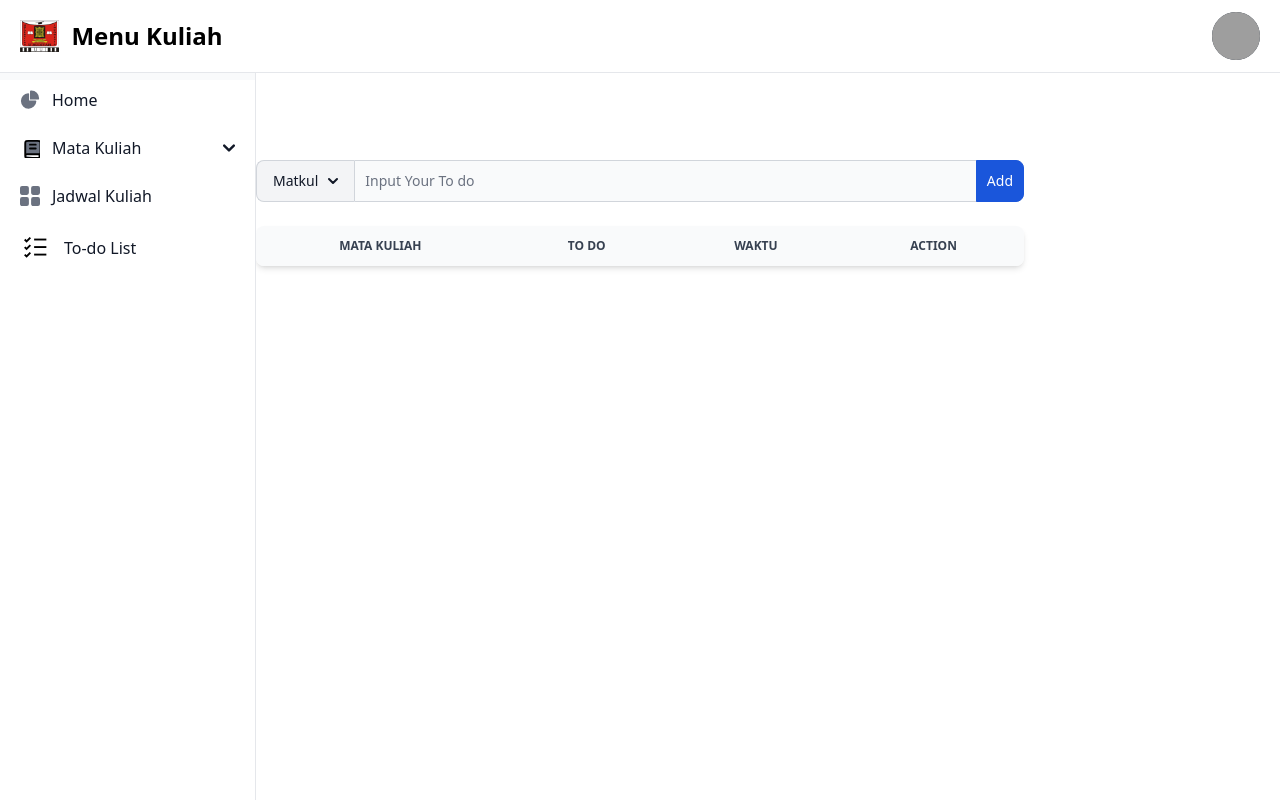
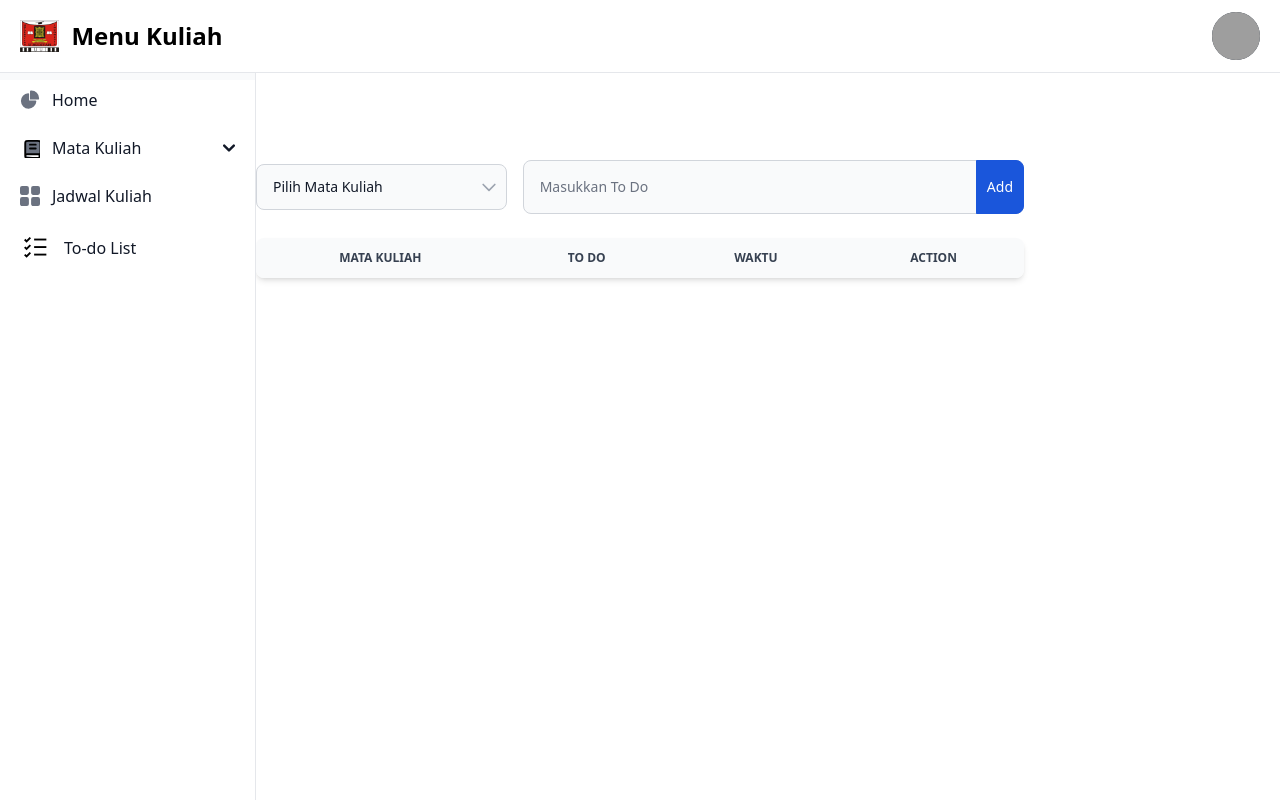
Before and after one commit to djaroephon/MenuKuliah, a Vue app: page /todo in a window 1280 px wide. Built offline with nearby package versions, Linux system fonts and the light colour scheme; grey boxes are pictures that could not be loaded.

Commit message:
Update TodoView.vue

```diff
--- a/src/views/TodoView.vue
+++ b/src/views/TodoView.vue
@@ -1,3 +1,84 @@
+  <template>
+    <div class="flex flex-col items-center mt-40 w-full"> <!-- Menggunakan margin-top untuk jarak dari atas -->
+      <!-- Form untuk input To Do -->
+      <form @submit="handleSubmit" class="w-full max-w-3xl"> <!-- Form di bagian atas -->
+        <div class="flex items-center space-x-4">
+          <!-- Dropdown untuk Mata Kuliah -->
+          <div class="relative w-1/3">
+            <select
+              v-model="selectedMatkul"
+              class="block w-full px-4 py-3 pr-8 text-sm text-gray-900 bg-gray-50 border border-gray-300 rounded-lg focus:ring-blue-500 focus:border-blue-500 dark:bg-gray-700 dark:border-gray-600 dark:placeholder-gray-400 dark:text-white dark:focus:border-blue-500 transition duration-200 ease-in-out appearance-none"
+            >
+              <option value="" disabled>Pilih Mata Kuliah</option>
+              <option value="PTI">PTI</option>
+              <option value="Pemrograman">Pemrograman</option>
+              <option value="Pancasila">Pancasila</option>
+              <option value="Matematika">Matematika</option>
+              <option value="Algoritma">Algoritma</option>
+              <option value="KSI">KSI</option>
+            </select>
+
+            <!-- Ikon dropdown -->
+            <div class="absolute inset-y-0 right-0 flex items-center px-2 pointer-events-none">
+              <svg class="w-5 h-5 text-gray-400" xmlns="http://www.w3.org/2000/svg" fill="none" viewBox="0 0 24 24" stroke="currentColor">
+                <path stroke-linecap="round" stroke-linejoin="round" stroke-width="2" d="M19 9l-7 7-7-7" />
+              </svg>
+            </div>
+          </div>
+
+          <!-- Input untuk To Do -->
+          <div class="relative w-2/3">
+            <input
+              type="text"
+              v-model="todoInput"
+              class="block p-4 w-full text-sm text-gray-900 bg-gray-50 border border-gray-300 rounded-lg focus:ring-blue-500 focus:border-blue-500 dark:bg-gray-700 dark:border-gray-600 dark:placeholder-gray-400 dark:text-white dark:focus:border-blue-500 transition duration-200 ease-in-out"
+              placeholder="Masukkan To Do"
+              required
+            />
+
+            <!-- Tombol Add -->
+            <button
+              type="submit"
+              class="absolute top-0 right-0 p-2.5 h-full text-sm font-medium text-white bg-blue-700 rounded-e-lg border border-blue-700 hover:bg-blue-800 focus:ring-4 focus:outline-none focus:ring-blue-300 dark:bg-blue-600 dark:hover:bg-blue-700 dark:focus:ring-blue-800 transition duration-200 ease-in-out"
+            >
+              Add
+            </button>
+          </div>
+        </div>
+      </form>
+      <div class="relative overflow-x-auto shadow-md sm:rounded-lg w-full max-w-3xl mt-6"> <!-- Menambahkan margin-top agar tidak terlalu dekat dengan input -->
+        <table class="min-w-full text-sm text-left text-gray-500 dark:text-gray-400">
+          <thead class="text-xs text-gray-700 uppercase bg-gray-50 dark:bg-gray-700 dark:text-gray-400 text-center">
+            <tr>
+              <th scope="col" class="px-2 py-3 md:px-6 md:py-3">Mata Kuliah</th>
+              <th scope="col" class="px-2 py-3 md:px-6 md:py-3">To Do</th>
+              <th scope="col" class="px-2 py-3 md:px-6 md:py-3">Waktu</th>
+              <th scope="col" class="px-2 py-3 md:px-6 md:py-3">Action</th>
+            </tr>
+          </thead>
+          <tbody>
+            <tr v-for="(item, index) in todo" :key="index" class="bg-white border-b dark:bg-gray-800 dark:border-gray-700 text-center">
+              <th scope="row" class="px-2 py-4 font-medium text-gray-900 whitespace-nowrap dark:text-white">
+                {{ item.matkul }}
+              </th>
+              <td class="px-2 py-4">{{ item.todo }}</td>
+              <td class="px-2 py-4">{{ item.waktu }}</td>
+              <td class="px-2 py-4">
+                <button
+                  @click="todo.splice(index, 1)"
+                  class="text-red-500 hover:underline"
+                >
+                  Hapus
+                </button>
+              </td>
+            </tr>
+          </tbody>
+        </table>
+      </div>
+    </div>
+  </template>
+
+
   <script setup>
   import { ref, onMounted, watch } from 'vue';
 
@@ -11,7 +92,6 @@ const handleSubmit = (event) => {
     event.preventDefault(); // Mencegah form refresh
 
     // Validasi input
-
 
     if (!todoInput.value) {
       alert('Silakan masukkan to do');
@@ -46,92 +126,6 @@ watch(todo, (newTodo) => {
     localStorage.setItem('todoList', JSON.stringify(newTodo));
   }, { deep: true });
   </script>
-<template>
-  <div class="flex flex-col items-center mt-40"> <!-- Menggunakan margin-top 16 untuk memberi jarak dari atas -->
-    <!-- Form untuk input To Do -->
-    <form @submit="handleSubmit" class="w-full max-w-3xl"> <!-- Form di bagian atas -->
-      <div class="flex">
-        <div class="relative">
-          <!-- Button Dropdown -->
-          <button
-            id="dropdown-button"
-            data-dropdown-toggle="dropdown"
-            class="flex-shrink-0 z-10 inline-flex items-center py-2.5 px-4 text-sm font-medium text-center text-gray-900 bg-gray-100 border border-e-0 border-gray-300 dark:border-gray-700 dark:text-white rounded-s-lg hover:bg-gray-200 focus:ring-4 focus:outline-none focus:ring-gray-300 dark:bg-gray-600 dark:hover:bg-gray-700 dark:focus:ring-gray-800"
-            type="button"
-            @click="isOpen = !isOpen"
-          >
-            {{ selectedMatkul || 'Matkul' }}
-            <svg class="w-2.5 h-2.5 ms-2.5" aria-hidden="true" xmlns="http://www.w3.org/2000/svg" fill="none" viewBox="0 0 10 6">
-              <path stroke="currentColor" stroke-linecap="round" stroke-linejoin="round" stroke-width="2" d="m1 1 4 4 4-4" />
-            </svg>
-          </button>
-
-          <!-- Dropdown -->
-          <div v-if="isOpen" class="z-10 bg-white divide-y divide-gray-100 rounded-lg shadow w-44 dark:bg-gray-700">
-            <ul class="py-2 text-sm text-gray-700 dark:text-gray-200" aria-labelledby="dropdown-button">
-              <li><a href="#" @click.prevent="selectedMatkul = 'PTI'" class="block px-4 py-2 hover:bg-gray-100 dark:hover:bg-gray-600 dark:hover:text-white">PTI</a></li>
-              <li><a href="#" @click.prevent="selectedMatkul = 'Pemrograman'" class="block px-4 py-2 hover:bg-gray-100 dark:hover:bg-gray-600 dark:hover:text-white">Pemrograman</a></li>
-              <li><a href="#" @click.prevent="selectedMatkul = 'Pancasila'" class="block px-4 py-2 hover:bg-gray-100 dark:hover:bg-gray-600 dark:hover:text-white">Pancasila</a></li>
-              <li><a href="#" @click.prevent="selectedMatkul = 'Matematika'" class="block px-4 py-2 hover:bg-gray-100 dark:hover:bg-gray-600 dark:hover:text-white">Matematika</a></li>
-              <li><a href="#" @click.prevent="selectedMatkul = 'Algoritma'" class="block px-4 py-2 hover:bg-gray-100 dark:hover:bg-gray-600 dark:hover:text-white">Algoritma</a></li>
-              <li><a href="#" @click.prevent="selectedMatkul = 'KSI'" class="block px-4 py-2 hover:bg-gray-100 dark:hover:bg-gray-600 dark:hover:text-white">KSI</a></li>
-            </ul>
-          </div>
-        </div>
-
-        <div class="relative w-full">
-          <input
-            type="text"
-            id="input-dropdown"
-            v-model="todoInput"
-            class="block p-2.5 w-full text-sm text-gray-900 bg-gray-50 rounded-e-lg border border-gray-300 focus:ring-blue-500 focus:border-blue-500 dark:bg-gray-700 dark:border-gray-600 dark:placeholder-gray-400 dark:text-white dark:focus:border-blue-500"
-            placeholder="Input Your To do"
-            required
-          />
-          <button
-            type="submit"
-            class="absolute top-0 right-0 p-2.5 h-full text-sm font-medium text-white bg-blue-700 rounded-e-lg border border-blue-700 hover:bg-blue-800 focus:ring-4 focus:outline-none focus:ring-blue-300 dark:bg-blue-600 dark:hover:bg-blue-700 dark:focus:ring-blue-800"
-          >
-            Add
-          </button>
-        </div>
-      </div>
-    </form>
-
-    <!-- Tabel untuk menampilkan data To Do -->
-    <div class="relative overflow-x-auto shadow-md sm:rounded-lg w-full max-w-3xl mt-6"> <!-- Menambahkan margin-top agar tidak terlalu dekat dengan input -->
-      <table class="min-w-full text-sm text-left text-gray-500 dark:text-gray-400">
-        <thead class="text-xs text-gray-700 uppercase bg-gray-50 dark:bg-gray-700 dark:text-gray-400 text-center">
-          <tr>
-            <th scope="col" class="px-2 py-3 md:px-6 md:py-3">Mata Kuliah</th>
-            <th scope="col" class="px-2 py-3 md:px-6 md:py-3">To Do</th>
-            <th scope="col" class="px-2 py-3 md:px-6 md:py-3">Waktu</th>
-            <th scope="col" class="px-2 py-3 md:px-6 md:py-3">Action</th>
-          </tr>
-        </thead>
-        <tbody>
-          <tr v-for="(item, index) in todo" :key="index" class="bg-white border-b dark:bg-gray-800 dark:border-gray-700 text-center">
-            <th scope="row" class="px-2 py-4 font-medium text-gray-900 whitespace-nowrap dark:text-white">
-              {{ item.matkul }}
-            </th>
-            <td class="px-2 py-4">{{ item.todo }}</td>
-            <td class="px-2 py-4">{{ item.waktu }}</td>
-            <td class="px-2 py-4">
-              <button
-                @click="todo.splice(index, 1)"
-                class="text-red-500 hover:underline"
-              >
-                Hapus
-              </button>
-            </td>
-          </tr>
-        </tbody>
-      </table>
-    </div>
-  </div>
-</template>
-
-
 
   <style scoped>
   /* Styling untuk margin dan padding yang lebih sesuai */
@@ -142,4 +136,18 @@ watch(todo, (newTodo) => {
   .mt-6 {
     margin-top: 1.5rem;
   }
+  select {
+    -moz-appearance: none;
+    -webkit-appearance: none;
+    appearance: none;
+    background-image: none; /* Remove default arrow */
+  }
+
+  .hover\:bg-blue-800:hover {
+    background-color: #2563eb;
+  }
+
+  .transition {
+    transition: all 0.3s ease-in-out;
+  }
   </style>
```
Lines whose indentation alone changed are shown as unchanged.
